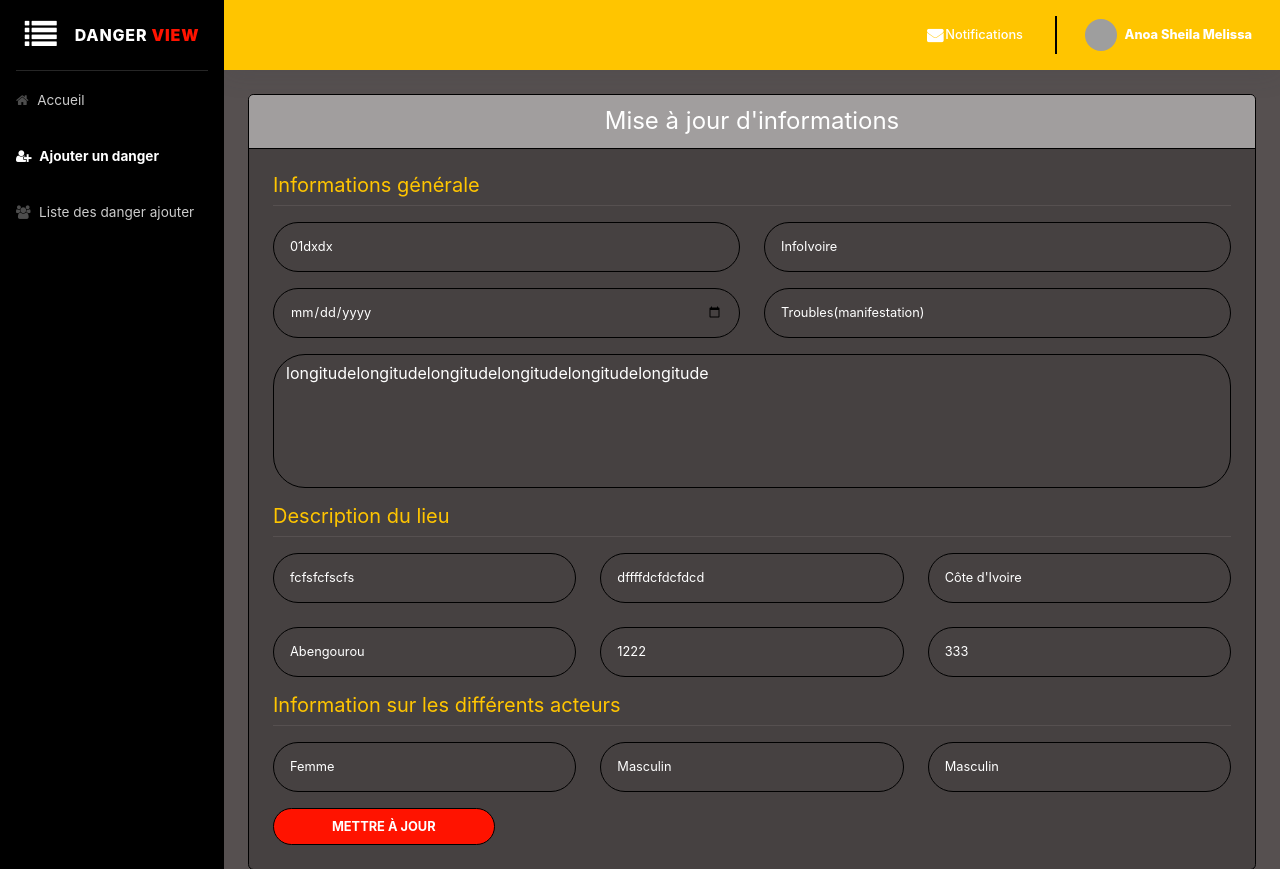
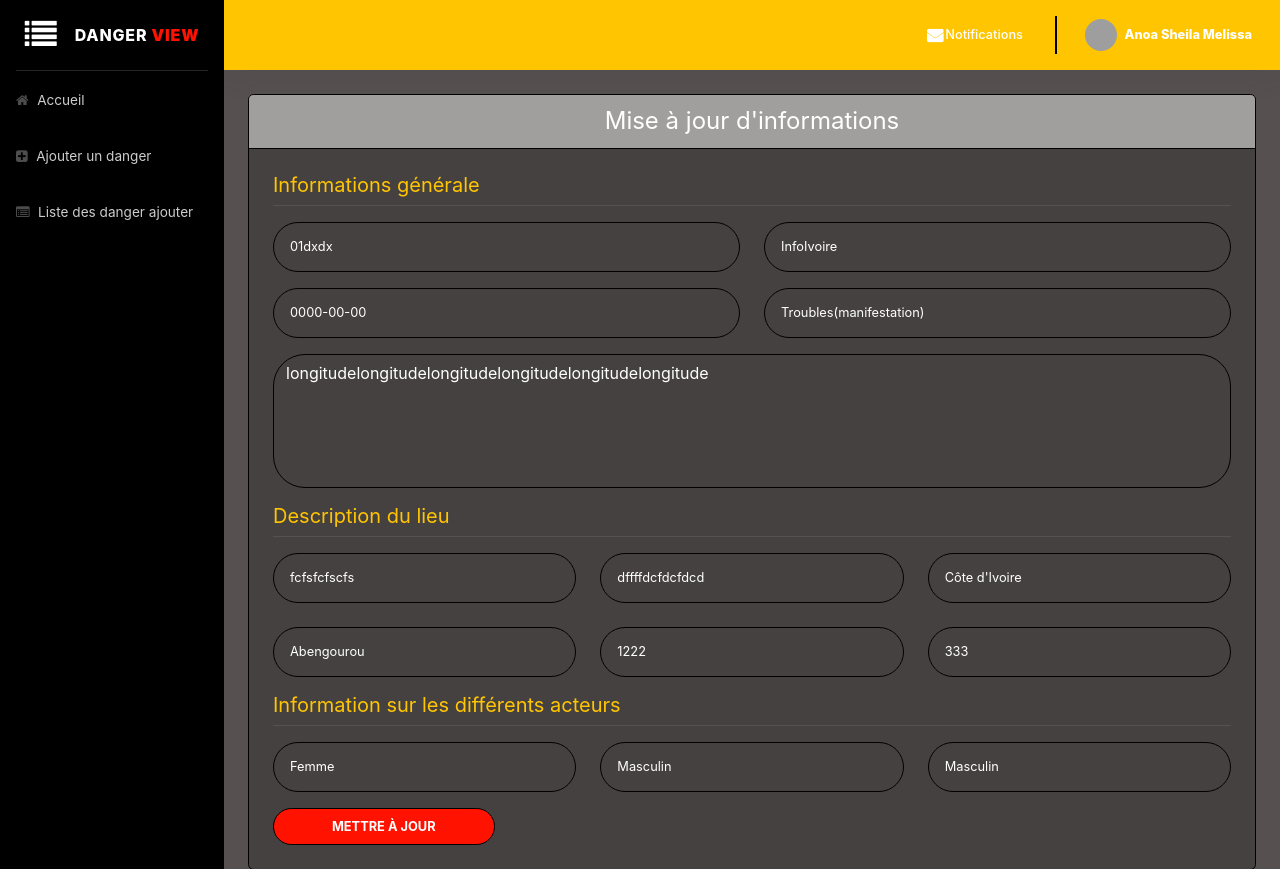
Before and after one commit to salma-mindy/Danger_ViewEngine, a PHP site: page /operateurs/mettre-danger-a-jour.php?id=1 in a window 1280 px wide. Shown: the top 869 px of the page. Run offline with PHP 8.4, Linux system fonts and the light colour scheme; a user stored in the database is signed in; data comes from the database, SQL or seed files in the repository; some libraries are stand-ins or nearby versions; grey boxes are pictures that could not be loaded.

Commit message:
Update mettre-danger-a-jour.php

```diff
--- a/operateurs/mettre-danger-a-jour.php
+++ b/operateurs/mettre-danger-a-jour.php
@@ -34,18 +34,10 @@ if(isset($_POST['update'])){
         $description = trim($_POST["description"]);
       }
     // validation date
-    if (empty($_POST["date"])) {
+      if (empty($_POST["date"])) {
         $date_err = "Le date est obligatoire";
       } else {
         $date = trim($_POST["date"]);
-        $test_arr  = explode('/', $date);
-        if (count($test_arr) == 3) {
-            if (checkdate($test_arr[0], $test_arr[1], $test_arr[2])) {
-                $date = trim($_POST["date"]);
-            } else {
-                $date_err = "Le format de la date est incorrecte";
-            }
-        }
       }
 
       if (empty($_POST["source"])) {
@@ -262,16 +254,16 @@ if(isset($_POST['update'])){
                     <span>Accueil</span></a>
             </li>
 
-            <li class="nav-item active">
+            <li class="nav-item">
                 <a class="nav-link" href="./ajouter-danger.php">
-                    <i class="fa fa-user-plus" aria-hidden="true"></i>
+                    <i class="fa fa-plus-square" aria-hidden="true"></i>
                     <span>Ajouter un danger</span>
                 </a>
             </li>
 
             <li class="nav-item">
                 <a class="nav-link" href="./liste-des-danger-ajouter.php">
-                    <i class="fa fa-users" aria-hidden="true"></i>
+                    <i class="fa fa-list-alt" aria-hidden="true"></i>
                     <span>Liste des danger ajouter</span></a>
             </li>
         </ul>
@@ -379,7 +371,7 @@ if(isset($_POST['update'])){
 
                  <div class="form-group row ">
                   <div class="col-sm-6">
-                    <input type="date" class="form-control form-control-user" id="date" name="date" placeholder="Indiquez la date" value="<?= $result['date'] ?>">
+                    <input type="text" class="form-control form-control-user" id="date" name="date" placeholder="Indiquez la date" value="<?= $result['date'] ?>">
                     <small style="color: #ff1300 !important">
                         <span class="align-items-center text-center">
                         </span>
```
